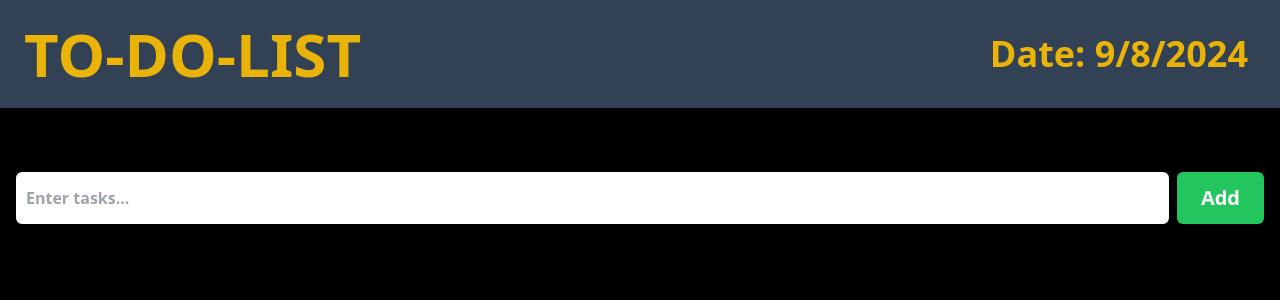
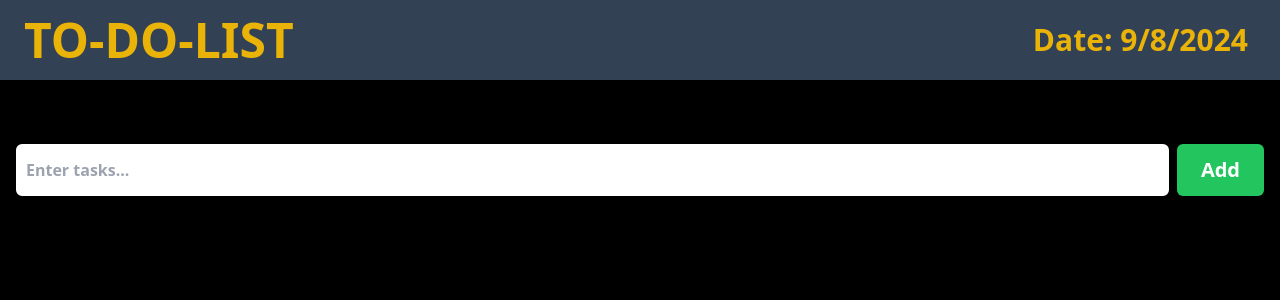
Before and after one commit to Sundram11/TO_DO_LIST, a React (Vite) app: page / in a window 1280 px wide. Shown: the top 300 px of the page. Built offline with nearby package versions, Linux system fonts and the light colour scheme; the HTML template or start-up script is replaced by a standard one.

Commit message:
commit five

```diff
--- a/src/Todo.jsx
+++ b/src/Todo.jsx
@@ -50,8 +50,8 @@ function Todo(){
   return(
     <div >
       <div className="w-full md:flex justify-between items-center mb-4 py-2 bg-slate-700">
-          <h1 className="my-4 text-5xl md:text-6xl font-extrabold font-sans text-yellow-500 ml-6">TO-DO-LIST</h1>
-          <div class="ml-6 md:inline-block font-extrabold text-yellow-500 text-4xl p-2 mr-6">Date: {currentDate}</div>
+          <h1 className="my-2 text-4xl md:text-5xl font-extrabold font-sans text-yellow-500 ml-6">TO-DO-LIST</h1>
+          <div class="ml-4 md:inline-block font-extrabold text-yellow-500 text-3xl p-2 mr-6">Date: {currentDate}</div>
       </div>
 
 
```
